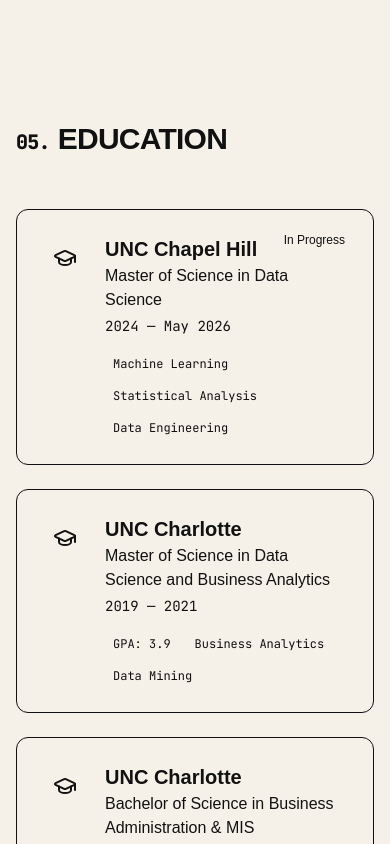
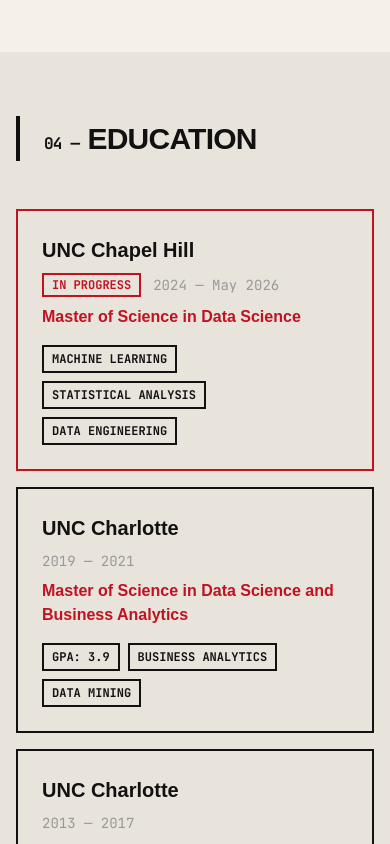
Before and after one commit to mpate1001/mahekpatel-cv, a Next.js app: page / in a window 390 px wide. Shown: the part 8240-9084 px from the top of the page. Built offline with nearby package versions, Linux system fonts and the light colour scheme.

Commit message:
feat: restyle education section — bordered cards, no pulse

```diff
--- a/components/sections/Education.tsx
+++ b/components/sections/Education.tsx
@@ -3,109 +3,64 @@
 import { motion } from "framer-motion";
 import { useInView } from "framer-motion";
 import { useRef } from "react";
-import { education, type Education } from "@/content/data/education";
+import { education } from "@/content/data/education";
 import { cn } from "@/lib/utils";
-import { GraduationCap } from "lucide-react";
-
-// Placeholder data until real data is added
-const placeholderEducation: Education[] = [
-  {
-    id: "unc",
-    institution: "UNC Chapel Hill",
-    degree: "Master of Science",
-    field: "Data Science",
-    startDate: "2024",
-    endDate: "2026",
-    inProgress: true,
-    highlights: [
-      "Machine Learning",
-      "Statistical Analysis",
-      "Data Engineering",
-    ],
-  },
-  {
-    id: "undergrad",
-    institution: "University Name",
-    degree: "Bachelor of Science",
-    field: "Computer Science",
-    startDate: "2013",
-    endDate: "2017",
-    inProgress: false,
-    highlights: ["Software Engineering", "Algorithms", "Database Systems"],
-  },
-];
 
 export function Education() {
   const ref = useRef(null);
   const isInView = useInView(ref, { once: true, margin: "-100px" });
 
-  const data = education.length > 0 ? education : placeholderEducation;
-
   return (
-    <section id="education" className="section-padding bg-dark-900/50">
+    <section id="education" className="section-padding bg-bg-alt">
       <div className="section-container">
         <motion.div
           ref={ref}
-          initial={{ opacity: 0, y: 50 }}
-          animate={isInView ? { opacity: 1, y: 0 } : {}}
-          transition={{ duration: 0.5 }}
+          initial={{ opacity: 0 }}
+          animate={isInView ? { opacity: 1 } : {}}
+          transition={{ duration: 0.4 }}
         >
-          {/* Section Header */}
-          <h2 className="heading-2 text-dark-50 mb-12">
-            <span className="text-accent-400 font-mono text-xl mr-2">05.</span>
+          <div className="border-l-4 border-fg pl-6">
+            <h2 className="heading-2 text-fg mb-12">
+              <span className="text-fg font-mono text-base mr-2 font-bold">04 —</span>
               Education
             </h2>
+          </div>
 
-          {/* Education Cards */}
-          <div className="space-y-6">
-            {data.map((edu, index) => (
-              <motion.div
+          <div className="space-y-4">
+            {education.map((edu) => (
+              <div
                 key={edu.id}
-                initial={{ opacity: 0, x: -30 }}
-                animate={isInView ? { opacity: 1, x: 0 } : {}}
-                transition={{ delay: 0.2 + index * 0.1 }}
                 className={cn(
-                  "relative bg-dark-800/50 rounded-xl p-6 border transition-colors",
+                  "border-2 p-6",
                   edu.inProgress
-                    ? "border-accent-500/50"
-                    : "border-dark-700 hover:border-dark-600"
+                    ? "border-accent"
+                    : "border-fg hover:border-accent transition-colors"
                 )}
               >
-                {/* In Progress Badge */}
+                <div className="flex flex-col sm:flex-row sm:items-baseline sm:justify-between gap-2 mb-2">
+                  <h3 className="heading-3 text-fg">{edu.institution}</h3>
+                  <div className="flex items-center gap-3">
                     {edu.inProgress && (
-                  <div className="absolute top-4 right-4">
-                    <span className="inline-flex items-center gap-1.5 px-3 py-1 bg-accent-500/20 text-accent-400 text-xs font-medium rounded-full">
-                      <span className="w-1.5 h-1.5 bg-accent-400 rounded-full animate-pulse" />
+                      <span className="px-2 py-0.5 text-xs font-mono font-bold uppercase border-2 border-accent text-accent">
                         In Progress
                       </span>
-                  </div>
                     )}
-
-                <div className="flex gap-4">
-                  {/* Icon */}
-                  <div className="flex-shrink-0">
-                    <div className="w-12 h-12 bg-dark-700 rounded-lg flex items-center justify-center">
-                      <GraduationCap className="w-6 h-6 text-accent-400" />
+                    <span className="text-sm font-mono text-fg-subtle">
+                      {edu.startDate} — {edu.endDate ?? "Present"}
+                    </span>
                   </div>
                 </div>
 
-                  {/* Content */}
-                  <div className="flex-grow">
-                    <h3 className="heading-3 text-dark-50">{edu.institution}</h3>
-                    <p className="text-accent-400 font-medium">
+                <p className="text-accent font-bold mb-4">
                   {edu.degree} in {edu.field}
                 </p>
-                    <p className="text-sm text-dark-500 font-mono mt-1">
-                      {edu.startDate} — {edu.endDate ?? "Present"}
-                    </p>
 
-                    {/* Highlights */}
                 {edu.highlights.length > 0 && (
-                      <div className="flex flex-wrap gap-2 mt-4">
+                  <div className="flex flex-wrap gap-2">
                     {edu.highlights.map((highlight) => (
                       <span
                         key={highlight}
-                            className="px-2 py-1 text-xs font-mono text-dark-400 bg-dark-700 rounded"
+                        className="px-2 py-1 text-xs font-mono font-bold uppercase border-2 border-fg text-fg"
                       >
                         {highlight}
                       </span>
@@ -113,8 +68,6 @@
                   </div>
                 )}
               </div>
-                </div>
-              </motion.div>
             ))}
           </div>
         </motion.div>
```
Lines whose indentation alone changed are shown as unchanged.
